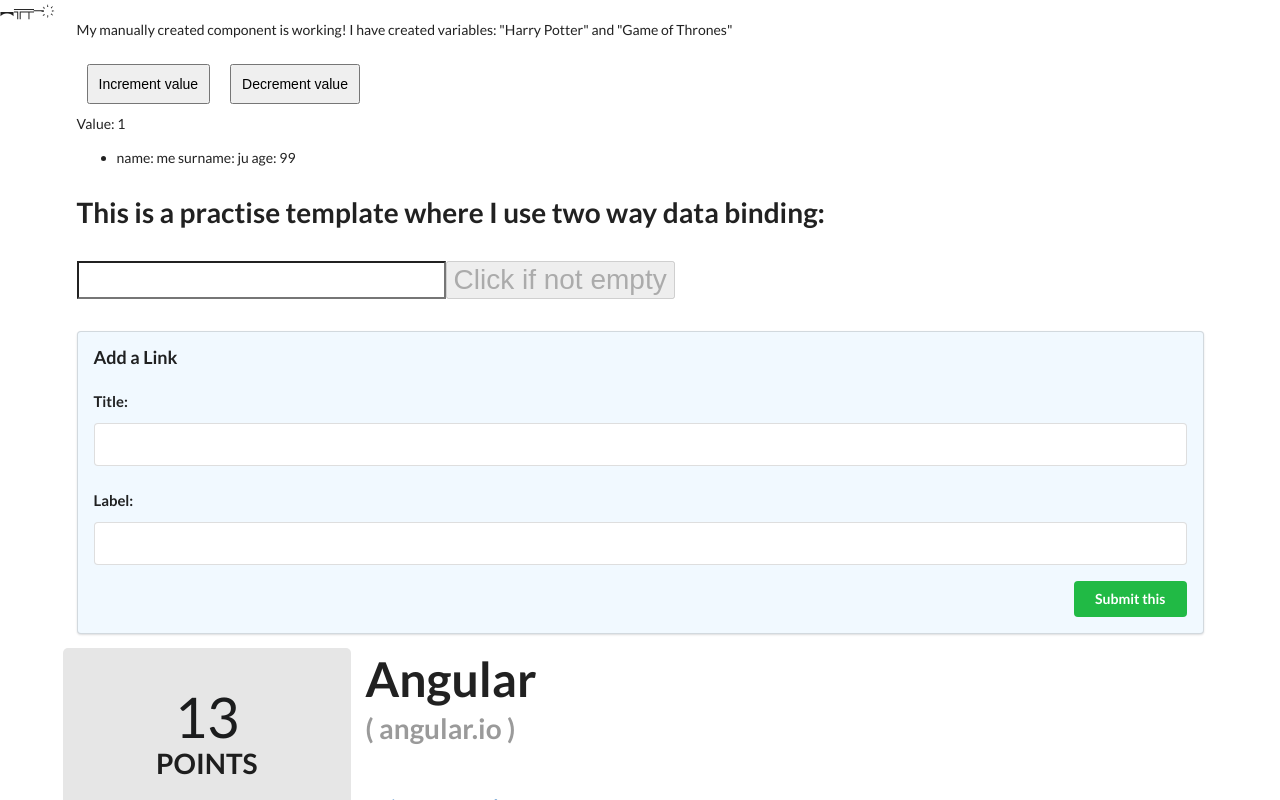
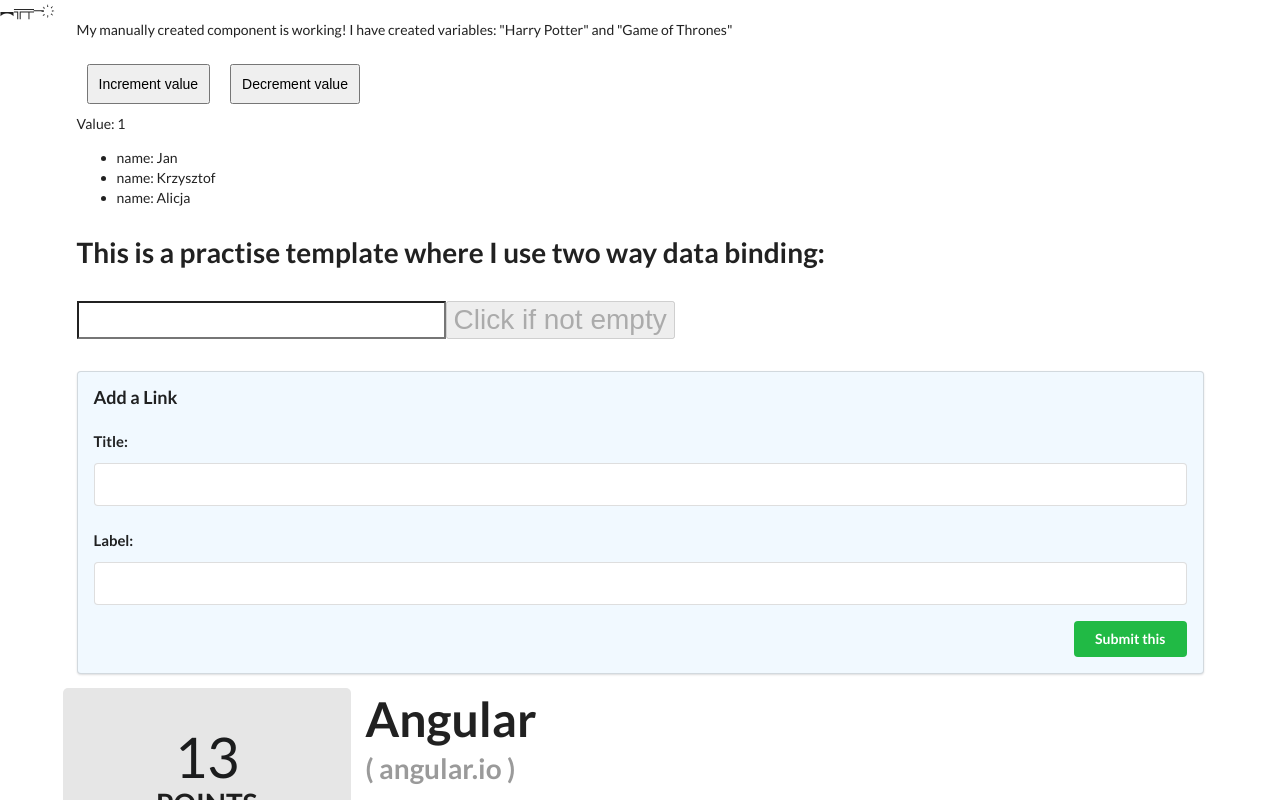
Before and after one commit to MariuszZalew/angular_workbench, an Angular app: page / in a window 1280 px wide. Shown: the top 800 px of the page. Built offline with nearby package versions, Linux system fonts and the light colour scheme.

Commit message:
@Input playground & minor changes

```diff
--- a/src/app/app.component.html
+++ b/src/app/app.component.html
@@ -1,4 +1,4 @@
-<app-exercise-two></app-exercise-two>
+<app-exercise-two [GoodName]="ownComponentPerson"></app-exercise-two>
 <h1>
   <app-hello-world></app-hello-world>
 
@@ -22,7 +22,7 @@
     Submit this
   </button>
 </form>
-<app-article *ngFor="let article of sortedArticles()" [article]="article">
+<app-article *ngFor="let article of sortedArticles()" [foo]="article">
 </app-article>
 <app-exercise-one></app-exercise-one>
 </h1>
--- a/src/app/app.component.ts
+++ b/src/app/app.component.ts
@@ -15,9 +15,9 @@ import { Article } from "./article/article.model";
 export class AppComponent {
   title = "Angular Hello"
   allowButton = false;
-
   articles: Article[];
 
+  ownComponentPerson: string[] = ["Jan","Krzysztof","Alicja"];
 
   sortedArticles(): Article[] {
     return this.articles.sort((a: Article, b:Article) => b.votes - a.votes);
--- a/src/app/exercise-two/exercise-two.component.html
+++ b/src/app/exercise-two/exercise-two.component.html
@@ -10,5 +10,4 @@
 <p>Value: {{ value }}</p>
 
 <ul>
-    <li *ngFor="let person of people">name: {{person.name}} surname: {{person.surname}} age: {{person.age}}</li>
-</ul>
+    <li *ngFor="let e of person">name: {{e}}</li>
--- a/src/app/exercise-two/exercise-two.component.ts
+++ b/src/app/exercise-two/exercise-two.component.ts
@@ -1,4 +1,4 @@
-import { Component } from '@angular/core';
+import { Component, Input } from '@angular/core';
 import { Person } from "./exercise-two.model";
 
 @Component({
@@ -10,9 +10,8 @@ import { Person } from "./exercise-two.model";
 export class ExerciseTwoComponent {
   private manual: string = 'Harry Potter';
   public value: number = 1;
-  public people: Person[] = [
-      new Person("me","ju",99)
-  ];
+
+  @Input('GoodName') person: Person[];
 
   public get myBook(): string {
     return this.manual;
--- a/src/app/products-all/products-all.component.html
+++ b/src/app/products-all/products-all.component.html
@@ -1,6 +1,6 @@
 <div class="inventory-app">
   <products-list
-    [productList]="products"
+    [cave-man]="products"
     (onProductSelected)="productWasSelected($event)">
   </products-list>
 </div>
--- a/src/app/products-all/products-list/products-list.component.ts
+++ b/src/app/products-all/products-list/products-list.component.ts
@@ -11,7 +11,7 @@ import { Product } from '../product.model';
   templateUrl: './products-list.component.html'
 })
 export class ProductsListComponent {
-  @Input() productList: Product[];
+  @Input('cave-man') productList: Product[];
 
   @Output() onProductSelected: EventEmitter<Product>;
 
```
Also changed, not shown: src/app/article/article.component.ts (+3 -6 lines).
